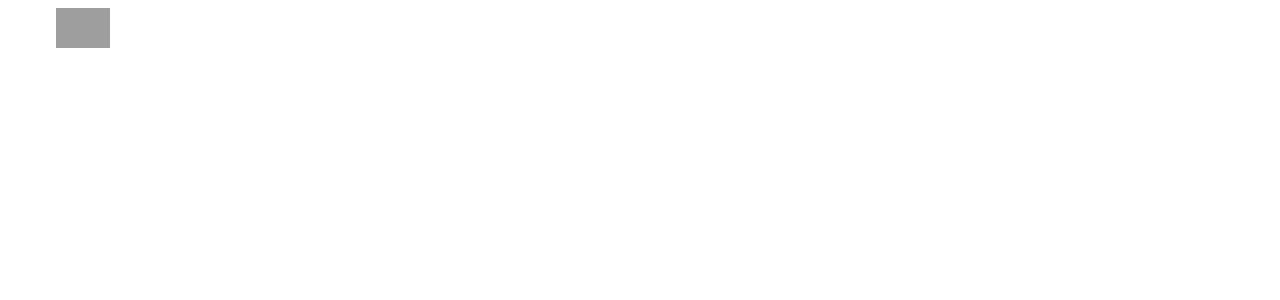
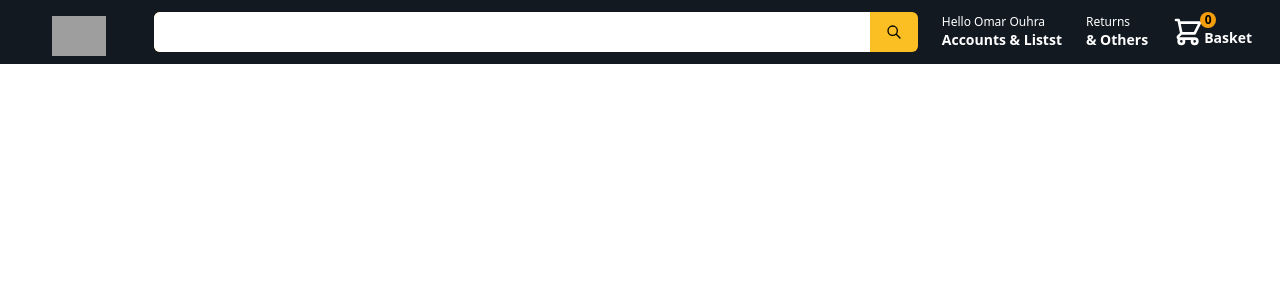
Before and after one commit to omarouhra/Amazon-clone-Next.js-Tailwind-css, a Next.js app: page / in a window 1280 px wide. Shown: the top 300 px of the page. Built offline with nearby package versions, Linux system fonts and the light colour scheme; grey boxes are pictures that could not be loaded.

Commit message:
Top Header Component done ✅

```diff
--- /dev/null
+++ b/components/Header.js
@@ -0,0 +1,59 @@
+import Image from "next/image";
+import {
+  MenuIcon,
+  SearchIcon,
+  ShoppingBagIcon,
+  ShoppingCartIcon,
+} from "@heroicons/react/outline";
+
+function Header() {
+  return (
+    <header>
+      {/* Top nav*/}
+      <section className='flex items-center bg-amazon_blue px-1 flex-grow py-2'>
+        {/* logo */}
+        <div className='mt-2 flex items-center flex-grow sm:flex-grow-0'>
+          <Image
+            src='https://links.papareact.com/f90'
+            width={150}
+            height={40}
+            objectFit='contain'
+            className='cursor-pointer'
+          />
+        </div>
+
+        {/* Search Bar */}
+        <div className='hidden sm:flex bg-yellow-400 hover:bg-yellow-500 items-center h-10  rounded-md flex-grow cursor-pointer '>
+          <input
+            type='text'
+            className='h-full w-6 flex-grow rounded-l-md flex-shrink focus:outline-none px-4'
+          />
+          <SearchIcon className='h-12 p-4' />
+        </div>
+
+        {/* right section */}
+        <div className='text-white flex items-center space-x-6 text-xs mx-6 whitespace-nowrap '>
+          <div className='link'>
+            <p>Hello Omar Ouhra</p>
+            <p className='font-extrabold md:text-sm'>Accounts & Listst</p>
+          </div>
+          <div className='link'>
+            <p>Returns</p>
+            <p className='font-extrabold md:text-sm'>& Others</p>
+          </div>
+          <div className='link flex items-end '>
+            <div className='relative'>
+              <span className='absolute -top-1 -right-3 h-4 w-4 text-center  text-black font-bold bg-yellow-500 rounded-full'>
+                0
+              </span>
+              <ShoppingCartIcon className=' h-8 cursor-pointer' />
+            </div>
+            <p className='hidden md:inline font-extrabold md:text-sm'>Basket</p>
+          </div>
+        </div>
+      </section>
+    </header>
+  );
+}
+
+export default Header;
--- a/package.json
+++ b/package.json
@@ -6,6 +6,7 @@
     "start": "next start"
   },
   "dependencies": {
+    "@heroicons/react": "^1.0.4",
     "next": "latest",
     "react": "^17.0.2",
     "react-dom": "^17.0.2"
--- a/pages/index.js
+++ b/pages/index.js
@@ -1,5 +1,5 @@
 import Head from "next/head";
-import Header from "../src/components/Header";
+import Header from "../components/Header";
 
 export default function Home() {
   return (
--- a/src/components/Header.js
+++ /dev/null
@@ -1,21 +0,0 @@
-import Image from "next/image";
-function Header() {
-  return (
-    <header>
-      {/* Top nav*/}
-      <section>
-        <div className='flex items-center bg-amazon_blue'>
-          <Image
-            src='https://links.papareact.com/f90'
-            width={150}
-            height={40}
-            objectFit='contain'
-            className='cursor-pointer'
-          />
-        </div>
-      </section>
-    </header>
-  );
-}
-
-export default Header;
--- /dev/null
+++ b/styles/global.css
@@ -0,0 +1,9 @@
+@tailwind base;
+@tailwind components;
+@tailwind utilities;
+
+@layer components{
+    .link{
+        @apply cursor-pointer hover:underline
+    }
+}
```
Also changed, not shown: pages/_app.js (+4 -3 lines), 1 other file (tests, documents, lock files or other folders).
